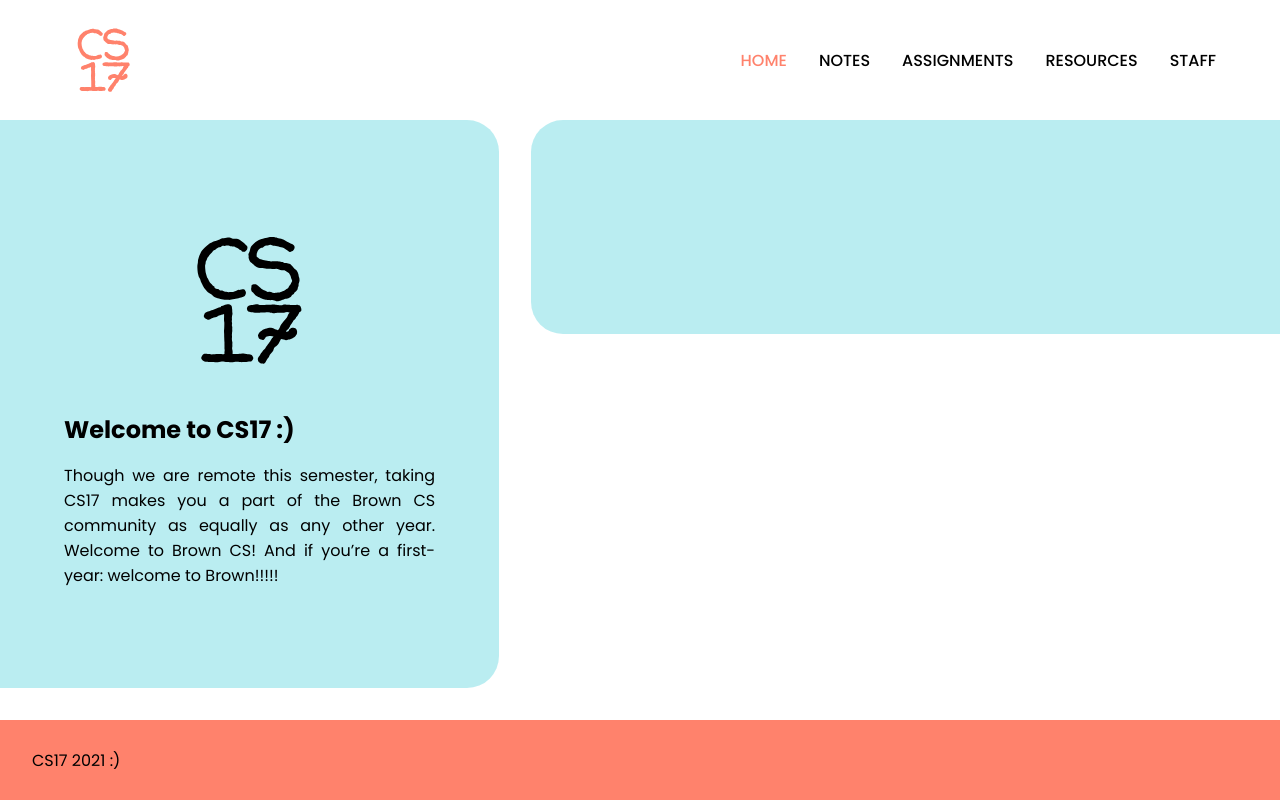
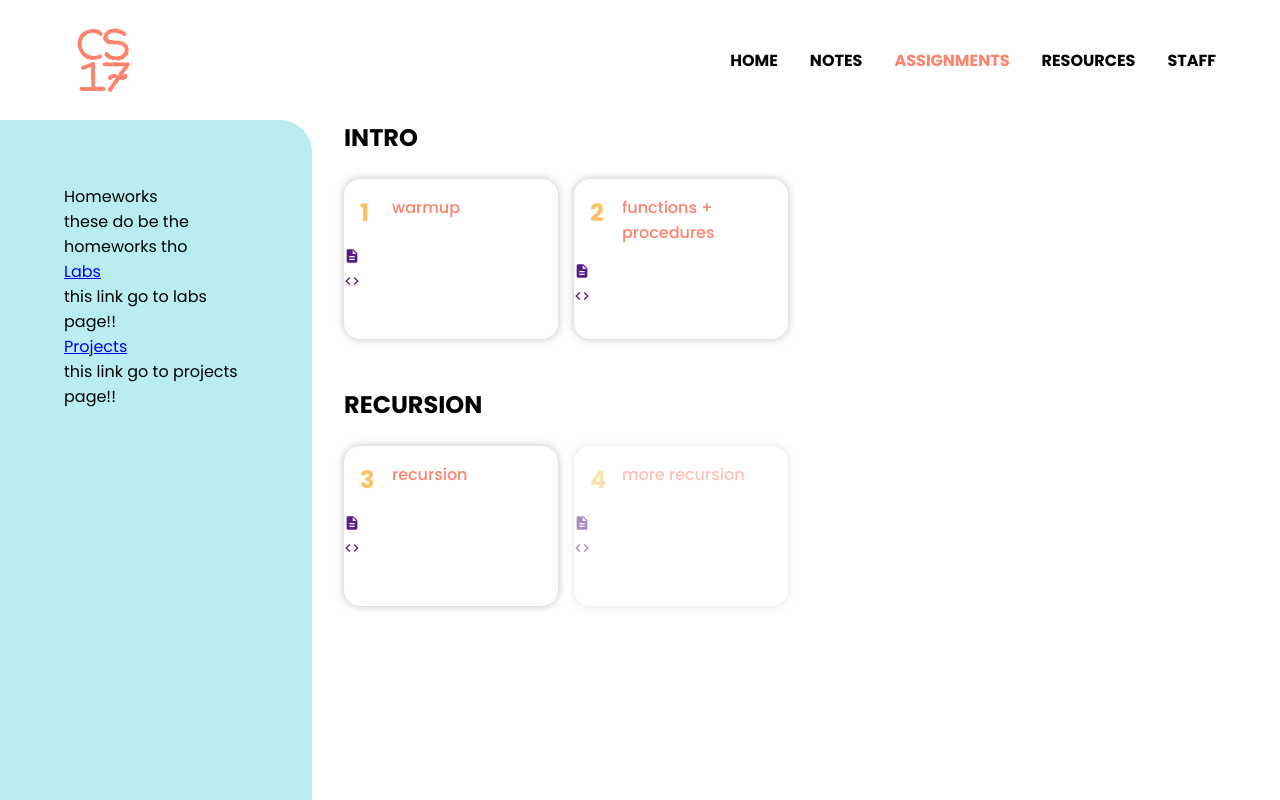
Before and after one commit to cs18-summer-2021/cs18-summer-2021.github.io, a React (Create React App) app: page /homeworks in a window 1280 px wide. Built offline with nearby package versions, Linux system fonts and the light colour scheme.

Commit message:
Work on assignments page

```diff
--- a/src/App.js
+++ b/src/App.js
@@ -11,10 +11,15 @@ import {
 import HomePage from './Pages/HomePage/HomePage';
 import StaffPage from './Pages/StaffPage/StaffPage';
 
+import AssignmentsPage from './Pages/AssignmentsPage/AssignmentsPage';
+
 function App() {
   return (
 	<Router>
 		<Switch>
+			<Route path="/homeworks">
+				<AssignmentsPage/>
+			</Route>
 			<Route path="/staff">
 				<StaffPage/>
 			</Route>
--- a/src/Info/Assignments/Homeworks/Homeworks.js
+++ b/src/Info/Assignments/Homeworks/Homeworks.js
@@ -1,5 +1,42 @@
+import { MdDescription, MdCode } from 'react-icons/md';
+
 const homeworks = [
-
+	{ section: "Intro", assignments:
+		[
+			{
+				number: 1, title: "warmup", dueDate: new Date('01 Jan 2021 00:00:00 EST'), active: true,
+				links: [
+					{ icon: <MdDescription/>, link: "" },
+					{ icon: <MdCode/>, link: "" },
+				]
+			},
+			{
+				number: 2, title: "functions + procedures", dueDate: new Date('08 Feb 2021 00:00:00 EST'), active: true,
+				links: [
+					{ icon: <MdDescription/>, link: "" },
+					{ icon: <MdCode/>, link: "" },
+				]
+			},
+		]
+	},
+	{ section: "Recursion", assignments:
+		[
+			{
+				number: 3, title: "recursion", dueDate: new Date('08 Feb 2021 00:00:00 EST'), active: true,
+				links: [
+					{ icon: <MdDescription/>, link: "" },
+					{ icon: <MdCode/>, link: "" },
+				]
+			},
+			{
+				number: 4, title: "more recursion", dueDate: new Date('08 Feb 2021 00:00:00 EST'), active: false,
+				links: [
+					{ icon: <MdDescription/>, link: "" },
+					{ icon: <MdCode/>, link: "" },
+				]
+			},
+		]
+	}
 ]
 
 export default homeworks;
--- a/src/Layout/Header/Header.scss
+++ b/src/Layout/Header/Header.scss
@@ -34,7 +34,7 @@
 			font-size: 1em;
 			text-transform: uppercase;
 			color: $dark;
-			font-weight: 500;
+			font-weight: 700;
 
 			position: relative;
 
--- a/src/Layout/Page/Page.js
+++ b/src/Layout/Page/Page.js
@@ -33,7 +33,7 @@ class Page extends React.Component {
 				<div className={"main-content" + " main-content-resize " + resizeStyle}>
 					{this.props.children}
 				</div>
-				<Footer resize={resize}/>
+				{/* <Footer resize={resize}/> */}
 			</div>
 		);
 	}
--- a/src/Main.scss
+++ b/src/Main.scss
@@ -14,6 +14,8 @@ $orange-dark: #FF826C;
 $light: #FFFFFF;
 $dark: #000000;
 
+$bg-color: rgba($aqua-light, 0.4);
+
 html, body, #root{
 	height: 100vh;
 	width: 100vw;
--- /dev/null
+++ b/src/Pages/AssignmentsPage/AssignmentsPage.js
@@ -0,0 +1,72 @@
+import React from 'react';
+
+import './AssignmentsPage.scss';
+
+import { Link } from 'react-router-dom';
+
+import Page from '../../Layout/Page/Page';
+import Homeworks from '../../Info/Assignments/Homeworks/Homeworks';
+
+class AssignmentsCard extends React.Component {
+	renderLinks() {
+		return this.props.links.map((l) => <a href={l.link}>{l.icon}</a>)
+	}
+
+	render() {
+		const inactiveStyle = this.props.active ? "" : " assignments-inactive"
+		return (
+			<div className={"assignments-card" + inactiveStyle}>
+				<div className="assignments-card-heading">
+					<p className="assignments-card-number">{this.props.number}</p>
+					<p className="assignments-card-title">{this.props.title}</p>
+				</div>
+				{this.renderLinks()}
+			</div>
+		)
+	}
+}
+
+class AssignmentsPage extends React.Component {
+	renderCards(hws) {
+		return hws.map((h) => <AssignmentsCard number={h.number} title={h.title} dueDate={h.dueDate} active={h.active} links={h.links}/>)
+	}
+
+	renderSections() {
+		return Homeworks.map((h) =>
+			<div className="assignments-section">
+				<p className="assignments-section-title">{h.section}</p>
+				<div className="assignments-section-cards">{this.renderCards(h.assignments)}</div>
+			</div>
+		)
+	}
+
+	render() {
+		return (
+			<Page activeTab="Assignments" resizeStyle="assignments-resize">
+				<div className="assignments-wrapper">
+					<div className="assignments-left-wrapper">
+						<div className="assignments-nav-bar">
+							<div className="assignments-link-wrapper">
+								<p className="assignments-link assignments-active-link">Homeworks</p>
+								<p className="assignments-link-description">these do be the homeworks tho</p>
+							</div>
+							<div className="assignments-link-wrapper">
+								<Link to="/labs"><p className="assignments-link">Labs</p></Link>
+								<p className="assignments-link-description">this link go to labs page!!</p>
+							</div>
+							<div className="assignments-link-wrapper">
+								<Link to="/projects"><p className="assignments-link">Projects</p></Link>
+								<p className="assignments-link-description">this link go to projects page!!</p>
+							</div>
+						</div>
+					</div>
+					<div className="assignments-right-wrapper">
+						{this.renderSections()}
+					</div>
+				</div>
+			</Page>
+		);
+	}
+}
+
+export default AssignmentsPage;
--- /dev/null
+++ b/src/Pages/AssignmentsPage/AssignmentsPage.scss
@@ -0,0 +1,116 @@
+@import '../../Main.scss';
+
+.assignments-wrapper {
+	height: 100%; min-height: 85vh;
+	width: 100%;
+
+	display: grid;
+	grid-template-columns: 1fr 3fr;
+	gap: 2em;
+
+	.assignments-left-wrapper {
+		background: $bg-color;
+
+		height: 100%;
+		border-top-right-radius: 2em;
+		padding: 4em;
+
+		display: flex;
+		flex-direction: column;
+	}
+
+	.assignments-right-wrapper {
+		height: 100%;
+		width: 100%;
+
+		display: flex;
+		flex-direction: column;
+		align-items: flex-start;
+		justify-content: flex-start;
+		gap: 3em;
+
+		.assignments-section {
+			display: flex;
+			flex-direction: column;
+			align-items: flex-start;
+			justify-content: flex-start;
+			gap: 1.5em;
+			width: 100%;
+			padding-right: 2em;
+
+			.assignments-section-title {
+				position: relative;
+				font-size: 1.5em;
+				font-weight: 700;
+				width: fit-content;
+				text-transform: uppercase;
+
+				&:after {
+					content: '';
+					width: 0%;
+					opacity: 0;
+					height: 0.25em;
+					position: absolute;
+					bottom: -0.25em;
+					left: 0; right: 0;
+					margin-left: auto; margin-right: auto;
+					transition: width 0.25s ease, opacity 0.25s ease;
+
+					background-color: $orange-medium;
+				}
+
+				&:hover {
+					&:after { width: 100%; opacity: 1; }
+				}
+			}
+
+			.assignments-section-cards {
+				display: grid;
+				width: 100%;
+				grid-template-columns: repeat(4, unquote("calc((100% - 3em)/4)"));
+				grid-template-rows: auto;
+				gap: 1em;
+
+				.assignments-inactive {
+					pointer-events: none;
+					opacity: 0.5;
+				}
+
+				.assignments-card {
+					height: 20vh;
+
+					border-radius: 1em;
+					box-shadow: 0 0 0.5em 0em rgba($dark, 0.25);
+					&:hover { box-shadow: 0 0 0.5em 0em rgba($dark, 0.5); }
+
+					display: flex;
+					flex-direction: column;
+					align-items: flex-start;
+					justify-content: flex-start;
+
+					.assignments-card-heading {
+						padding: 1em;
+						display: grid;
+						grid-template-columns: 2em 1fr;
+						width: 100%;
+
+						// border-bottom: .25em solid $orange-light;
+
+						.assignments-card-number {
+							font-size: 1.5em;
+							font-weight: 700;
+							color: $orange-medium;
+						}
+
+						.assignments-card-title {
+							font-size: 1em;
+							font-weight: 500;
+							color: $orange-dark;
+						}
+					}
+				}
+			}
+		}
+
+	}
+}
--- a/src/Pages/HomePage/HomePage.scss
+++ b/src/Pages/HomePage/HomePage.scss
@@ -1,20 +1,18 @@
 @import '../../Main.scss';
 
 .home-wrapper {
-	height: 100%; min-height: 75vh;
+	height: 100%; min-height: 85vh;
 	width: 100%;
-	padding-bottom: 2em;
 
 	display: grid;
 	grid-template-columns: 2fr 3fr;
 	gap: 2em;
 
 	.home-left-wrapper {
-		background: rgba($aqua-light, 0.4);
+		background: $bg-color;
 
 		height: 100%;
 		border-top-right-radius: 2em;
-		border-bottom-right-radius: 2em;
 		padding: 4em;
 
 		display: flex;
@@ -62,7 +60,7 @@
 		gap: 2em;
 
 		.home-due-soon {
-			background: rgba($aqua-light, 0.4);
+			background: $bg-color;
 			border-top-left-radius: 2em;
 			border-bottom-left-radius: 2em;
 		}
--- a/src/Pages/StaffPage/StaffPage.scss
+++ b/src/Pages/StaffPage/StaffPage.scss
@@ -1,20 +1,18 @@
 @import '../../Main.scss';
 
 .staff-wrapper {
-	height: 75vh;
+	height: 85vh;
 	width: 100%;
-	padding-bottom: 2em;
 
 	display: grid;
 	grid-template-columns: 2fr 3fr;
 	gap: 2em;
 
 	.staff-left-wrapper {
-		background: rgba($aqua-light, 0.4);
+		background: $bg-color;
 
 		height: 100%;
 		border-top-right-radius: 2em;
-		border-bottom-right-radius: 2em;
 		padding: 4em;
 
 		display: flex;
@@ -77,7 +75,7 @@
 
 	.staff-right-wrapper {
 		overflow-y: auto;
-		padding-right: 2em;
+		padding-right: 4em;
 		position: relative;
 
 		.staff-grid {
```
Also changed, not shown: src/Info/Assignments/Labs/Labs.js (added, +38 -0 lines), src/Info/Assignments/Projects/Projects.js (added, +25 -0 lines).
